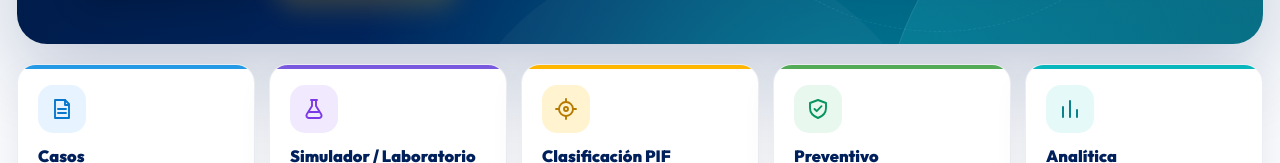
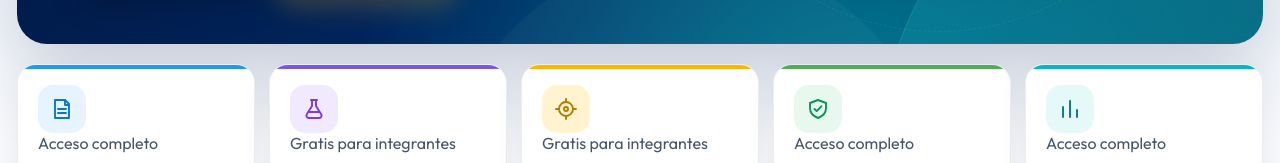
Before and after one commit to movidasst/pif, a plain HTML site: page index.html in a window 1280 px wide. Shown: the part 623-786 px from the top of the page. Drawn offline with Linux system fonts and the light colour scheme; a script that the page names is missing.

Commit message:
Identificar módulos gratuitos y de acceso completo

```diff
--- a/index.html
+++ b/index.html
@@ -109,30 +109,35 @@
       <section class="home-modules">
         <article class="module-card blue">
           <div class="module-icon"><svg class="card-icon" viewBox="0 0 24 24"><path d="M7 3h8l4 4v14H5V3h2Z"/><path d="M15 3v5h4"/><path d="M8 12h8M8 16h8"/></svg></div>
+          <span class="module-access full">Acceso completo</span>
           <h3>Casos</h3>
           <p>Documenta hallazgos, barreras, evidencias, PIF e intervenciones.</p>
           <button type="button" data-view="casos">Abrir →</button>
         </article>
         <article class="module-card purple">
           <div class="module-icon"><svg class="card-icon" viewBox="0 0 24 24"><path d="M9 3h6M10 3v6l-5.2 8.3A2.4 2.4 0 0 0 6.8 21h10.4a2.4 2.4 0 0 0 2-3.7L14 9V3"/><path d="M7.5 15h9"/></svg></div>
+          <span class="module-access free">Gratis para integrantes</span>
           <h3>Simulador / Laboratorio</h3>
           <p>Practica con escenarios guiados y compara tu criterio con una referencia técnica.</p>
           <button type="button" data-view="simulador">Practicar →</button>
         </article>
         <article class="module-card yellow">
           <div class="module-icon"><svg class="card-icon" viewBox="0 0 24 24"><circle cx="12" cy="12" r="7"/><path d="M12 2v3M12 19v3M2 12h3M19 12h3"/><circle cx="12" cy="12" r="2"/></svg></div>
+          <span class="module-access free">Gratis para integrantes</span>
           <h3>Clasificación PIF</h3>
           <p>Consulta los factores y sus ejemplos de forma rápida durante el análisis.</p>
           <button type="button" data-view="taxonomia">Consultar →</button>
         </article>
         <article class="module-card green">
           <div class="module-icon"><svg class="card-icon" viewBox="0 0 24 24"><path d="M12 3 20 6v5c0 5-3.3 8.2-8 10-4.7-1.8-8-5-8-10V6l8-3Z"/><path d="m8.5 12 2.2 2.2 4.8-5"/></svg></div>
+          <span class="module-access full">Acceso completo</span>
           <h3>Preventivo</h3>
           <p>Registra condiciones que pueden favorecer o dificultar el desempeño antes de una tarea.</p>
           <button type="button" data-view="preventivo">Revisar →</button>
         </article>
         <article class="module-card teal">
           <div class="module-icon"><svg class="card-icon" viewBox="0 0 24 24"><path d="M5 20V10M12 20V4M19 20v-7"/></svg></div>
+          <span class="module-access full">Acceso completo</span>
           <h3>Analítica</h3>
           <p>Observa frecuencias, categorías, barreras y combinaciones recurrentes.</p>
           <button type="button" data-view="analitica">Explorar →</button>
```
